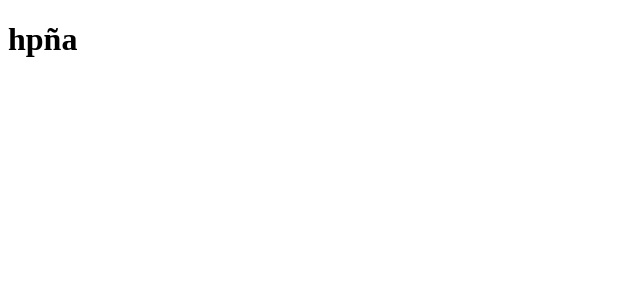
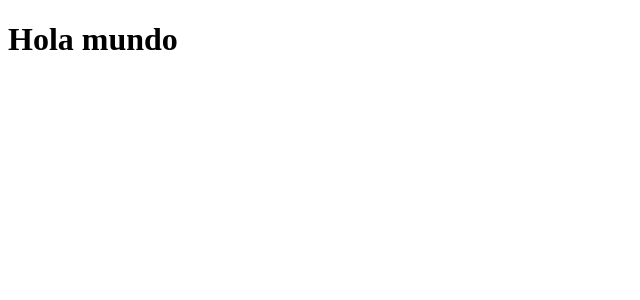
Before and after one commit to avedeveloper/front-admin-ave, a React (Vite) app: page / in a window 1280 px wide. Shown: the top 300 px of the page, without its empty margins (0-640 px from the left). Built offline with nearby package versions, Linux system fonts and the light colour scheme.

Commit message:
Initial hola mundo

```diff
--- a/src/App.jsx
+++ b/src/App.jsx
@@ -2,7 +2,7 @@ function App() {
 
   return (
     <div className="App">
-      <h1 className="hora">hpña</h1>
+      <h1>Hola mundo</h1>
     </div>
   )
 }
```
